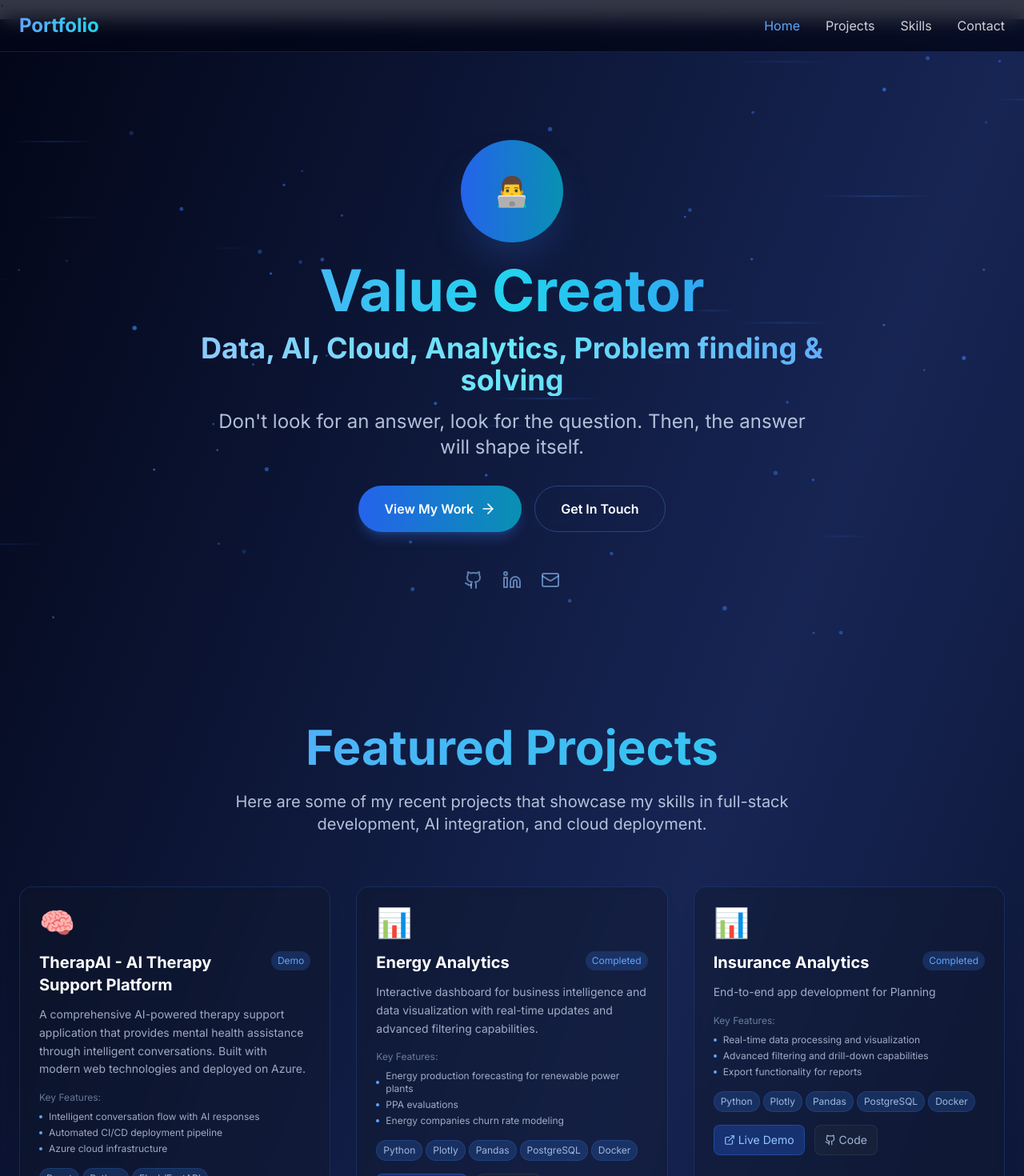
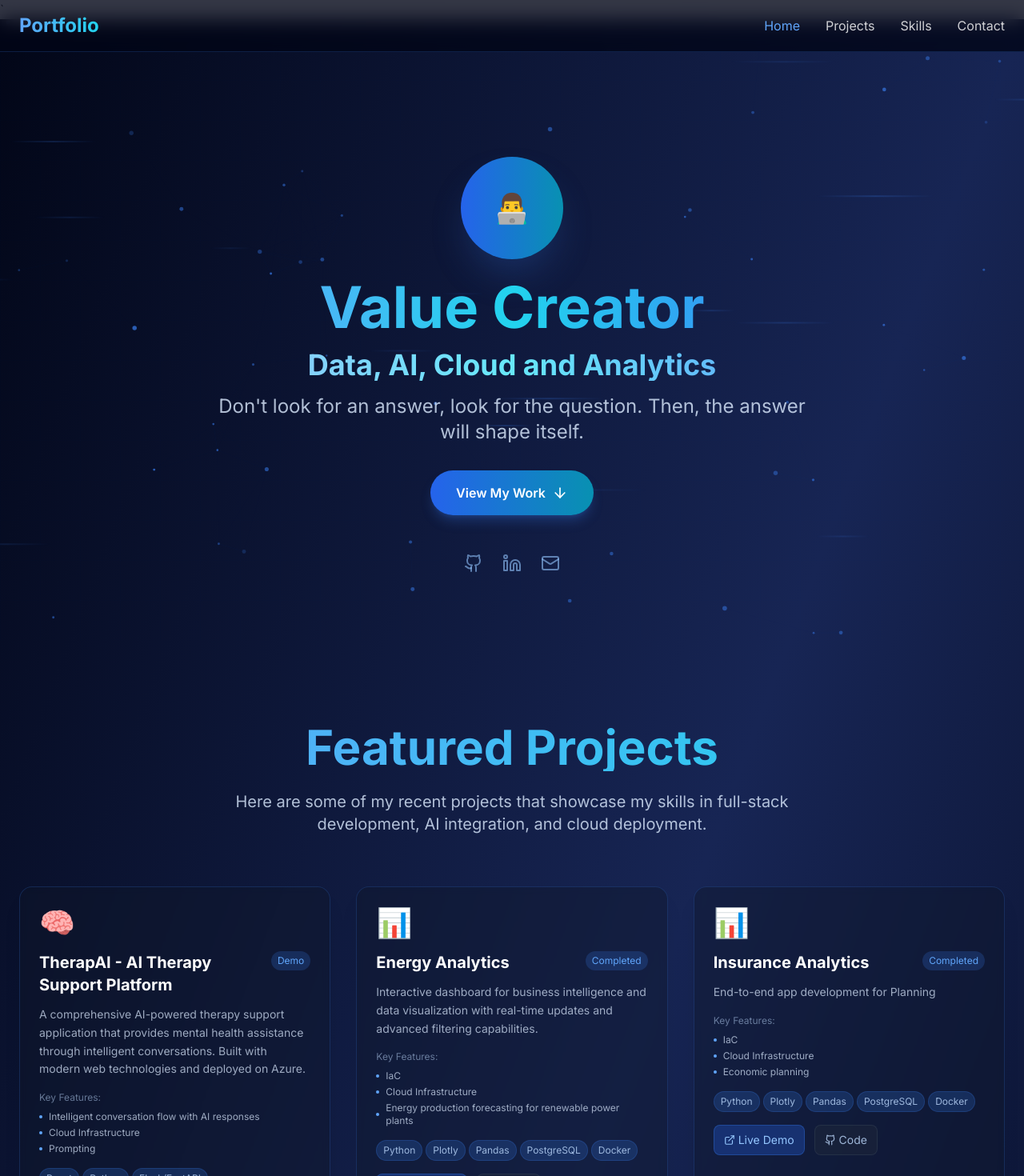
Before and after one commit to RicZit/PortfolioHomePage, a React (Create React App) app: page / in a window 1280 px wide. Shown: the top 1470 px of the page at 80% size. Built offline with nearby package versions, Linux system fonts and the light colour scheme.

Commit message:
restyling and projects descriptions edit

```diff
--- a/src/App.jsx
+++ b/src/App.jsx
@@ -1,5 +1,5 @@
 import React, { useState, useEffect, useRef } from 'react';
-import { Github, ExternalLink, Mail, Linkedin, ArrowRight } from 'lucide-react';
+import { Github, ExternalLink, Mail, Linkedin, ArrowDown } from 'lucide-react';
 
 const DataBackground = () => {
   const canvasRef = useRef(null);
@@ -163,8 +163,9 @@ const App = () => {
       category: 'AI/Healthcare',
       highlights: [
         'Intelligent conversation flow with AI responses',
-        'Automated CI/CD deployment pipeline',
-        'Azure cloud infrastructure'
+        'Cloud Infrastructure',
+        'Prompting',
+        'Text processing'
       ]
     },
     {
@@ -176,11 +177,14 @@ const App = () => {
       status: 'Completed',
       category: 'Data Science',
       highlights: [
+        'IaC',
+        'Cloud Infrastructure',
         'Energy production forecasting for renewable power plants',
         'PPA evaluations',
         'Energy companies churn rate modeling',
         'Pricing forecasting',
-        'Commodity swap and options pricing'
+        'Commodity swap and options pricing',
+        'Scenario Analysis',
       ]
     },
     {
@@ -192,10 +196,11 @@ const App = () => {
       status: 'Completed',
       category: 'Data Science',
       highlights: [
-        'Real-time data processing and visualization',
-        'Advanced filtering and drill-down capabilities',
-        'Export functionality for reports',
-        'Responsive charts and graphs'
+        'IaC',
+        'Cloud Infrastructure',
+        'Economic planning',
+        'Scenario Analysis',
+        'Financial reporting',
       ]
     },
     {
@@ -209,6 +214,7 @@ const App = () => {
       category: 'Data Science',
       highlights: [
         'Multi-spectral data processing',
+        'Cultural Heritage applications',
         'Advanced analytical algorithms',
         'Research publication quality',
         'Industry application ready'
@@ -219,7 +225,7 @@ const App = () => {
   const skills = [
     { category: 'Backend', items: ['Python', 'Flask/FastAPI', 'REST APIs', 'Spark'] },
     { category: 'Database', items: ['PostgreSQL', 'MySQL', 'SQLite', 'BigTable', 'BigQuery'] },
-    { category: 'Cloud/DevOps', items: ['Azure', 'AWS', 'GCP', 'Databricks', 'Docker', 'GitHub Actions', 'CI/CD'] },
+    { category: 'Cloud/DevOps', items: ['Azure', 'AWS', 'GCP', 'Databricks', 'Data Warehouse', 'Data Lake', 'Docker', 'GitHub Actions', 'CI/CD'] },
     { category: 'AI/ML', items: ['Machine Learning', 'Natural Language Processing', 'Data Analysis', 'TensorFlow'] },
     { category: 'Frontend', items: ['React', 'JavaScript/TypeScript', 'HTML5/CSS3', 'Tailwind CSS', 'Vue.js'] }
   ];
@@ -286,7 +292,7 @@ const App = () => {
                 Value Creator
               </h1>
               <h2 className="text-2xl md:text-4xl font-bold mb-4 bg-gradient-to-r from-blue-300 via-cyan-300 to-blue-400 bg-clip-text text-transparent">
-                Data, AI, Cloud, Analytics, Problem finding & solving
+                Data, AI, Cloud and Analytics
               </h2>
               <p className="text-xl md:text-2xl text-blue-100/80 mb-8 max-w-3xl mx-auto">
                 Don't look for an answer, look for the question. Then, the answer will shape itself.
@@ -299,14 +305,9 @@ const App = () => {
                 className="group bg-gradient-to-r from-blue-600 to-cyan-600 hover:from-blue-500 hover:to-cyan-500 px-8 py-4 rounded-full font-semibold transition-all duration-300 transform hover:scale-105 flex items-center justify-center shadow-lg shadow-blue-500/25"
               >
                 View My Work
-                <ArrowRight className="ml-2 group-hover:translate-x-1 transition-transform" size={20} />
+                <ArrowDown className="ml-2 group-hover:translate-x-1 transition-transform" size={20} />
               </button>
-              <a
-                href="mailto:riccardomaria.zito@gmail.com"
-                className="border border-blue-400/30 hover:border-blue-400/60 px-8 py-4 rounded-full font-semibold transition-all duration-300 hover:bg-blue-500/10 backdrop-blur-sm"
-              >
-                Get In Touch
-              </a>
+
             </div>
 
             <div className="flex justify-center space-x-6">
@@ -459,7 +460,7 @@ const App = () => {
               isVisible.contact ? 'translate-y-0 opacity-100' : 'translate-y-10 opacity-0'
             }`}>
               <h2 className="text-4xl md:text-6xl font-bold mb-6 bg-gradient-to-r from-green-400 to-blue-400 bg-clip-text text-transparent">
-                Let's Work Together
+                Let's Connect!
               </h2>
               <p className="text-xl text-blue-100/80 mb-8 max-w-2xl mx-auto">
                 I'm always interested in new opportunities and exciting projects. Let's discuss how we can bring your ideas to life.
```
